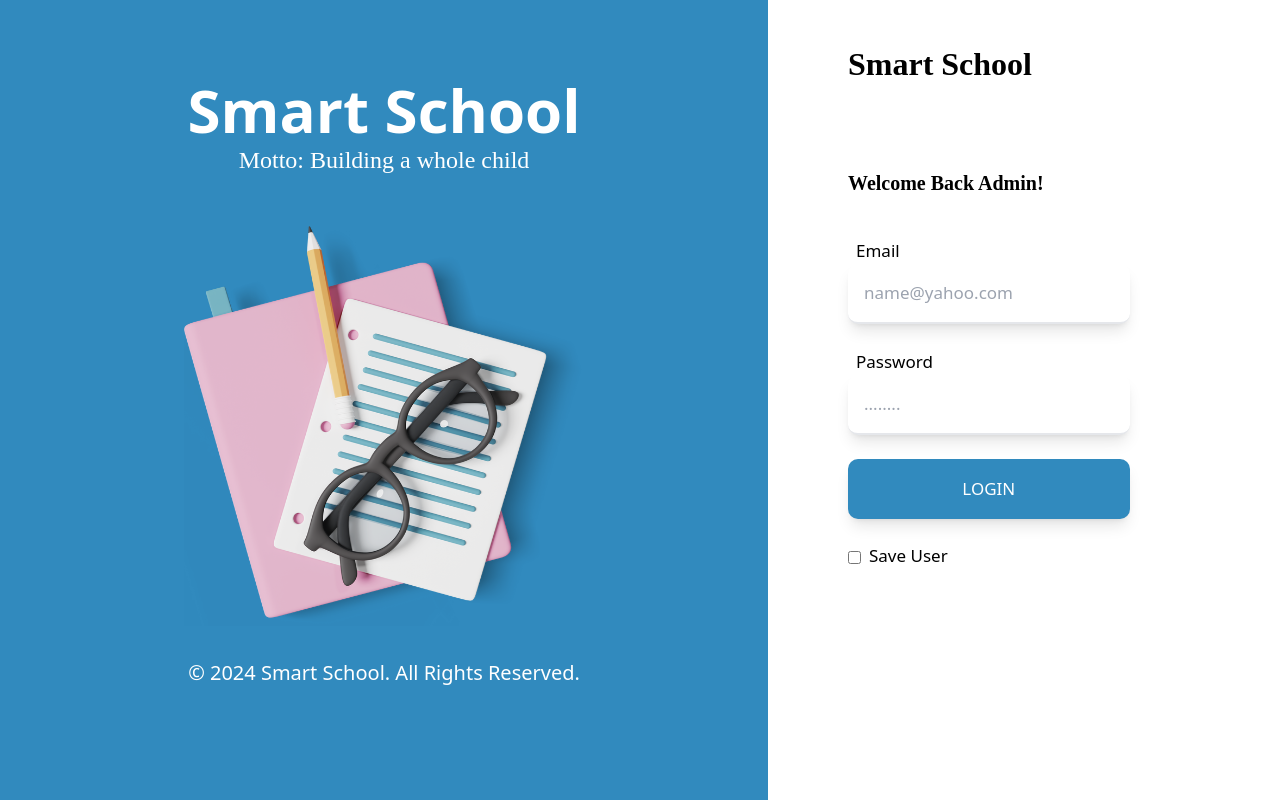
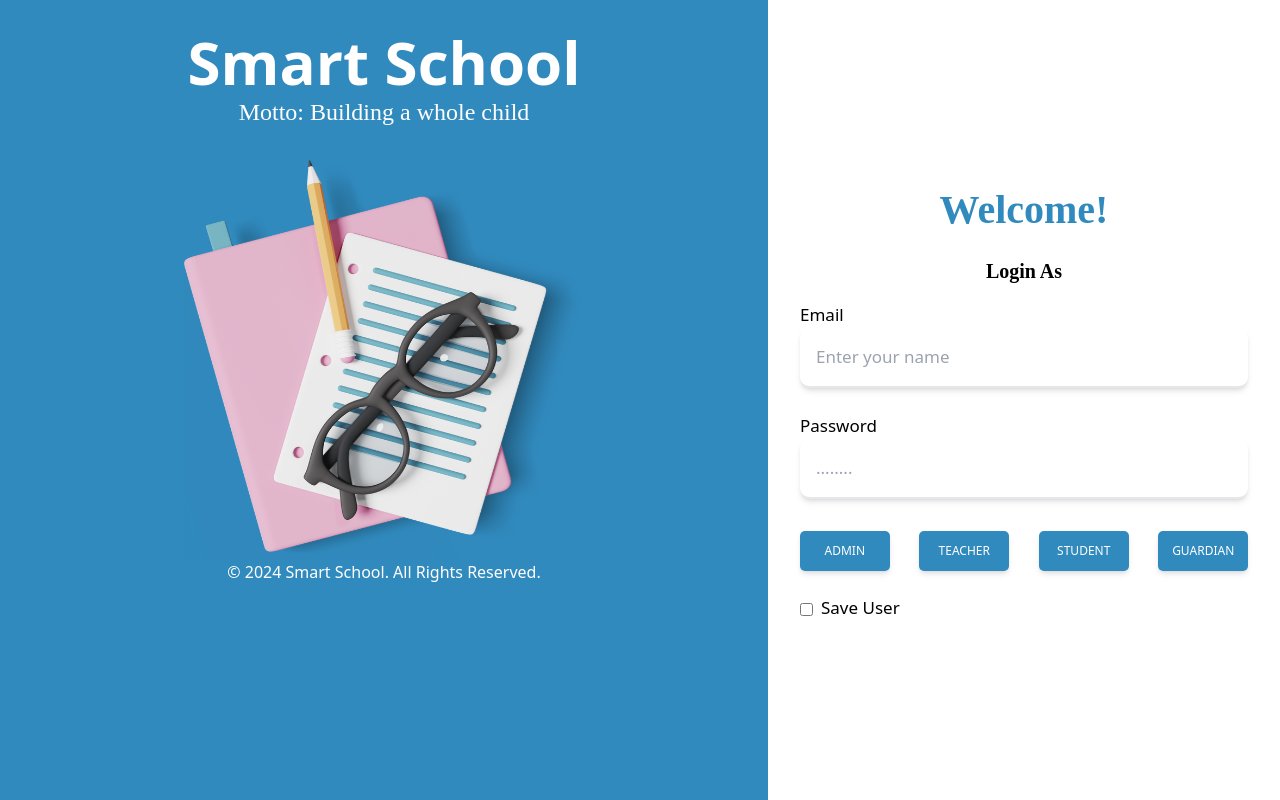
Before and after one commit to naphydeby/Smart-School, a website: page public/login.html in a window 1280 px wide. Drawn offline with Linux system fonts and the light colour scheme.

Commit message:
login design implemented

```diff
--- a/public/login.html
+++ b/public/login.html
@@ -1,3 +1,5 @@
+
+
 <!DOCTYPE html>
 <html lang="en">
   <head>
@@ -5,13 +7,18 @@
     <meta name="viewport" content="width=device-width, initial-scale=1.0" />
     <title>Document</title>
     <link rel="stylesheet" href="output.css" />
+   <style>
+    @keyframes welcome {
+          from {color:#318abe}
+      to {color:black}
+        }
+   </style>
   </head>
-  <body class="overflow-hidden
-  " >
+  <body >
 
-    <div class="w-[100%] h-[100vh] md:flex lg:flex">
+    <div class="w-[100%] h-[100vh] lg:flex">
       <div
-        class=" w-[100vw] md:w-[60vw] lg:w-[60vw] h-[100%]  hidden md:block lg:block "
+        class=" w-[100vw]  lg:w-[60vw] h-[100%]    hidden  lg:block "
         style="
           background: linear-gradient(
             180deg,
@@ -21,60 +28,87 @@
           );
         "
       >
-        <div class="mt-20 text-center">
-          <h1 class=" text-4xl md:text-6xl lg:text-6xl font-[600] text-white">Smart School </h1>
+        <div class="flex flex-col justify-center items-center pt-8" >
+          <h1 class=" text-4xl  lg:text-6xl font-[600] text-white">Smart School </h1>
           <p
-            class="text-white md:text-2xl lg:text-2xl font-[400] mt-1"
+            class="text-white  lg:text-2xl font-[400] mt-1"
             style="font-family: Rancho"
           >
             Motto: Building a whole child
           </p>
         </div>
+          <div class="flex flex-col justify-center items-center pt-8">
+            <img
+            class=" h-[300px]   lg:h-[400px] w-[300px]  lg:w-[400px] "
+            src="/asset/c7fd297b-8381-4d3c-a795-f52f7ee2220a(1).png"
+            alt=""
+          />
+          <p class="    text-white">
+            &copy; 2024 Smart School. All Rights Reserved.
+          </p>
+          </div>
 
-        <img
-          class=" h-[300px] md:h-[400px]  lg:h-[400px] w-[300px] md:w-[400px] lg:w-[400px] mt-[50px] mx-[auto]"
-          src="/asset/c7fd297b-8381-4d3c-a795-f52f7ee2220a(1).png"
-          alt=""
-        />
-        <p class="text-center mt-8 md:text-[20px] lg:text-[20px] text-white">
-          &copy; 2024 Smart School. All Rights Reserved.
-        </p>
       </div>
 
-      <div class="lg:w-[40vw] h-[100%] bg-white pt-[40px] px-[40px] md:px-[80px] lg:px-[80px]">
-        <h1 class=" text-[20px] md:text-[32px] lg:text-[32px] font-[800] font-[Avenir]">Smart School</h1>
-        <h2 class=" text-[30px] md:text-[40px] lg:text-[20px] font-[800] mt-20 font-[Avenir]">
-          Welcome Back Admin!
+      <div class="lg:w-[40vw] h-[100%] bg-white flex flex-col justify-center items-center space-y-4">
+        <h1 class="  text-[40px] font-[800] font-[Avenir] " style="color:#318abe;
+        animation:welcome 5s infinite"  >Welcome!</h1>
+        <h2 class=" text-[20px] font-[800]  font-[Avenir]">
+          Login As
         </h2>
 
-        <br />
-         <div  >
-          <form class="mt-4 text-[17px] font-[600px]" id="loginForm">
-           <label for="email" class="ml-2" >Email</label><br>
+
+         <div class=" " >
+          <form class="text-[17px] font-[600px]" id="loginForm">
+           <label for="email" class="" >Email</label><br>
             <input
               type="email"
-              placeholder="name@yahoo.com"
+              placeholder="Enter your name"
               id="email"
-              class="border-0 border-b-2 bg-white shadow-lg outline-none focus:border-b-2 focus:border-black pl-[16px] w-[80vw] md:w-[80%] lg:w-[80%] h-[60px] rounded-[10px]"
+              class=" pl-4 border-0 border-b-2 bg-white shadow-md outline-none focus:border-b-2 focus:border-black w-[80vw]  lg:w-[35vw]  h-[60px] rounded-[10px]"
             />
             <br /><br>
-            <label for="password" class="ml-2 " >Password</label><br>
+            <label for="password" class=" " >Password</label><br>
             <input
               type="password"
               placeholder="........"
               id="password"
-              class=" border-0 border-b-2 bg-white shadow-lg outline-none focus:border-b-2 focus:border-black pl-[16px] w-[80vw] md:w-[80%] lg:w-[80%] h-[60px] rounded-[10px]"
+              class=" pl-4 border-0 border-b-2 bg-white shadow-md outline-none focus:border-b-2 focus:border-black  w-[80vw]  lg:w-[35vw] h-[60px] rounded-[10px]"
             />
+            <div class="text-[12px] w-[80vw] lg:w-[35vw] xl:w-[35vw] flex justify-between items-center mt-8 ">
+              <button
+              type="submit"
+              onclick="login()"
+              class=" bg-[#318abe] text-white shadow-md text-center w-[20%]  lg:w-[20%] h-[40px] rounded-[5px]"
+            >
+              ADMIN
+            </button>
             <button
               type="submit"
               onclick="login()"
-              class="mt-6 bg-[#318abe] text-white shadow-lg text-center w-[80vw] md:w-[80%] lg:w-[80%] h-[60px] rounded-[10px]"
+              class=" bg-[#318abe] text-white shadow-md text-center w-[20%]  lg:w-[20%] h-[40px] rounded-[5px]"
             >
-              LOGIN
+              TEACHER
             </button>
+            <button
+              type="submit"
+              onclick="login()"
+              class=" bg-[#318abe] text-white shadow-md text-center w-[20%]  lg:w-[20%] h-[40px] rounded-[5px]"
+            >
+              STUDENT
+            </button>
+            <button
+              type="submit"
+              onclick="login()"
+              class=" bg-[#318abe] text-white shadow-md text-center w-[20%]  lg:w-[20%] h-[40px] rounded-[5px]"
+            >
+              GUARDIAN
+            </button>
+            </div>
+
             <div class="mt-6 text-center flex " >
               <input type="checkbox" class="mt-1">
-              <p class="ml-2">
+              <p class="ml-2 ">
                 Save User
               </p>
             </div>
```
Also changed, not shown: public/output.css.
